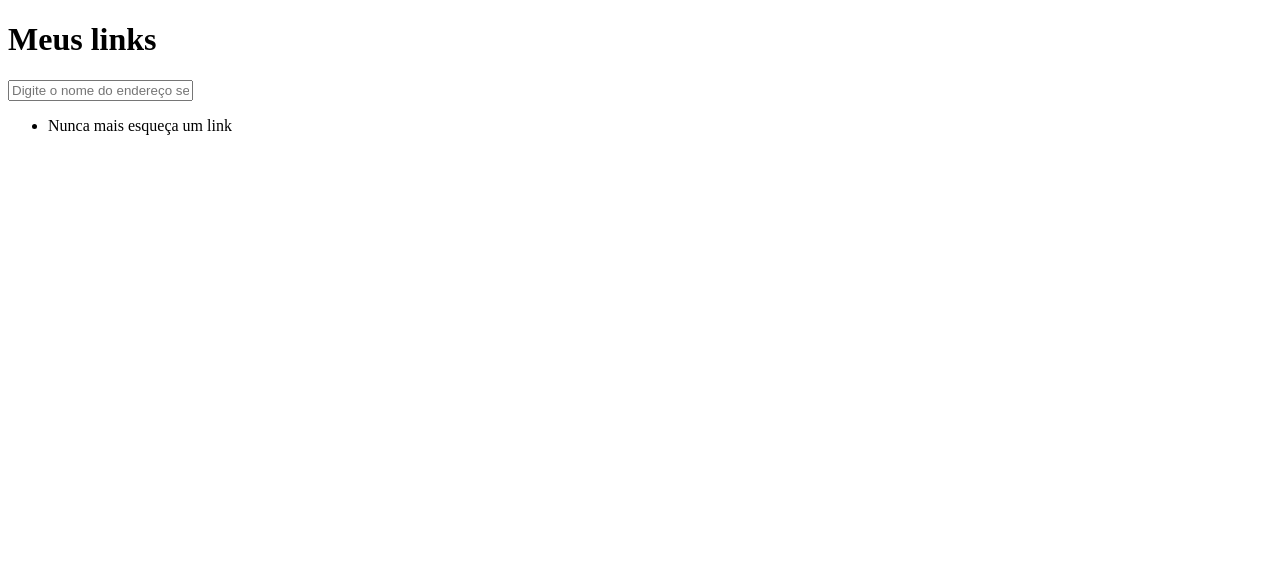
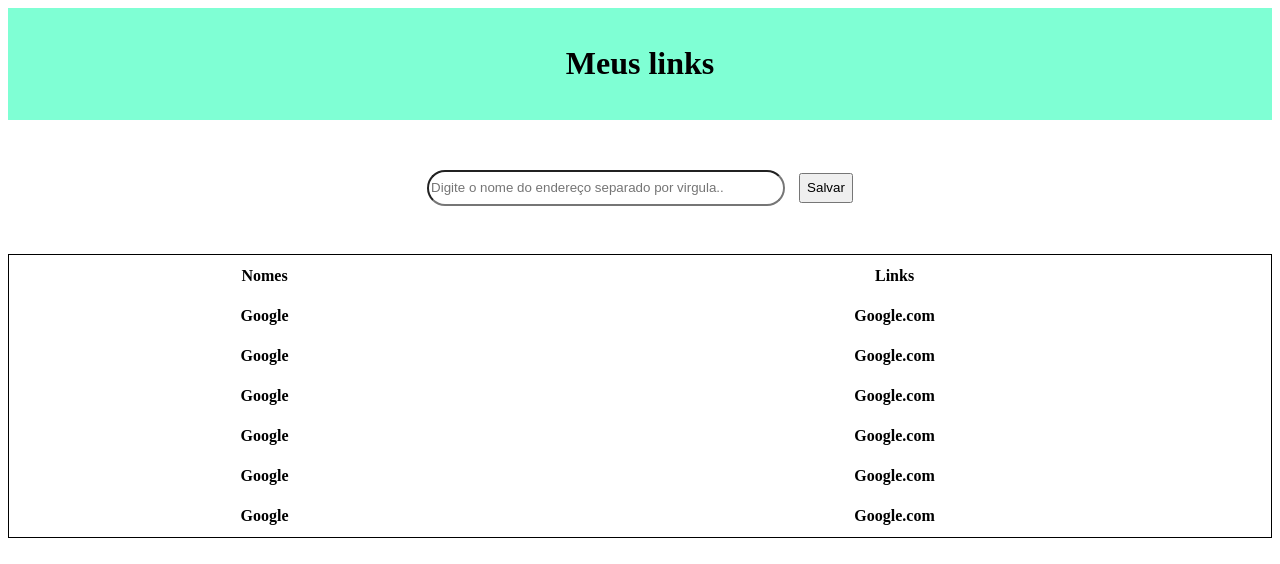
Before and after one commit to emillyvsl/back-end-avancado, a plain HTML site: page project-favorites/public/index.html in a window 1280 px wide. Drawn offline with Linux system fonts and the light colour scheme.

Commit message:
Estilo e modificações no html
Código feito em aula e em dupla com o segundo colaborador desse repositório

```diff
--- a/project-favorites/public/index.html
+++ b/project-favorites/public/index.html
@@ -9,14 +9,43 @@
     <script src="script.js" defer></script>
 </head>
 <body>
-    <h1>Meus links</h1>
+    <div><h1 id="titulo">Meus links</h1></div>
 
-    <form action="">
-        <input type="text" name="" id="" placeholder="Digite o nome do endereço separado por virgula..">
+
+    <form action="" id="form">
+        <input type="text" name="" id="entrar" placeholder="Digite o nome do endereço separado por virgula..">
+        <input type="submit" value="Salvar" id="salvar">
     </form>
-    <ul>
-        <li>Nunca mais esqueça um link</li>
-    </ul>
+    <table>
+        <tr>
+            <th>Nomes</th>
+            <th>Links</th>
+        </tr>
+        <tr>
+            <th>Google</th>
+            <th>Google.com</th>
+        </tr>
+        <tr>
+            <th>Google</th>
+            <th>Google.com</th>
+        </tr>
+        <tr>
+            <th>Google</th>
+            <th>Google.com</th>
+        </tr>
+        <tr>
+            <th>Google</th>
+            <th>Google.com</th>
+        </tr>
+        <tr>
+            <th>Google</th>
+            <th>Google.com</th>
+        </tr>
+        <tr>
+            <th>Google</th>
+            <th>Google.com</th>
+        </tr>
+    </table>
 
 </body>
 </html>
--- a/project-favorites/public/style.css
+++ b/project-favorites/public/style.css
@@ -0,0 +1,28 @@
+div{
+    /* display: flex; */
+    background-color: aquamarine;
+    text-align: center;
+    padding: 1em;
+    margin: 0px;
+}
+form#form{
+    text-align: center;
+}
+input#entrar{
+    width: 350px;
+    height: 30px;
+    border-radius: 25px;
+    margin-top: 50px;
+}
+table {
+    width: 100%;
+    margin-top: 3em;
+    border: 1px solid black;
+}
+table th{
+    padding: 10px;
+}
+input#salvar{
+    height: 30px;
+    margin-left: 10px;
+}
```
